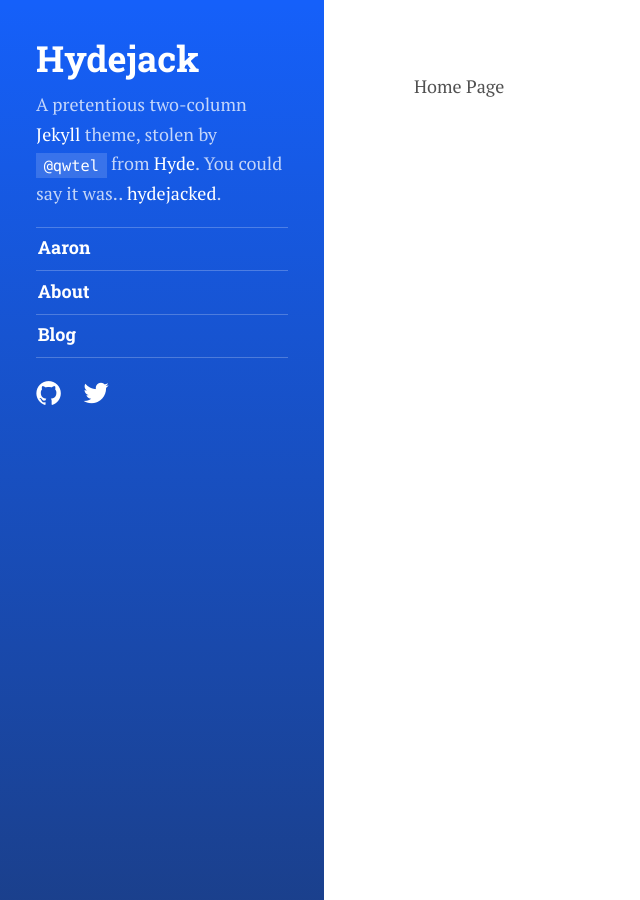
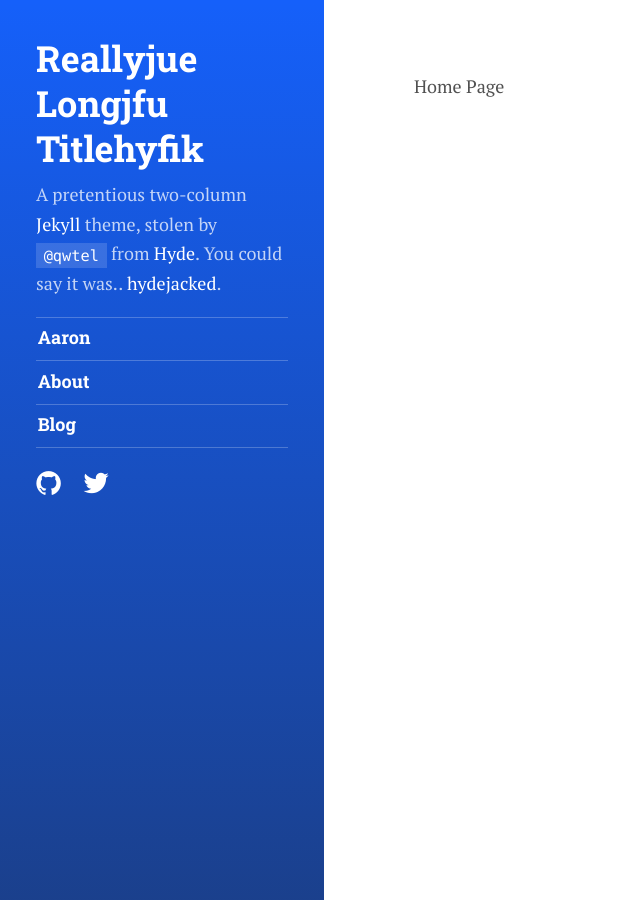
Before and after one commit to mike1d/mike1d.github.io, a Jekyll site: the page built from index.html, in a window 1280 px wide. Shown: the whole page, without its empty margins (0-640 px from the left). Built offline with Jekyll 4.4.1, drawn with Linux system fonts in a browser that asks for light colours; some web fonts are replaced.

Commit message:
Update _config.yml

```diff
--- a/_config.yml
+++ b/_config.yml
@@ -7,7 +7,7 @@
 # Set to '' in case of hosting on `http://<your-github-name>.github.io`
 baseurl:          ''
 
-title:            Hydejack
+title:            Reallyjue Longjfu Titlehyfik
 
 # Markdown enabled, however don't use more than one paragraph (enforced by `>`)
 description:      >
```
